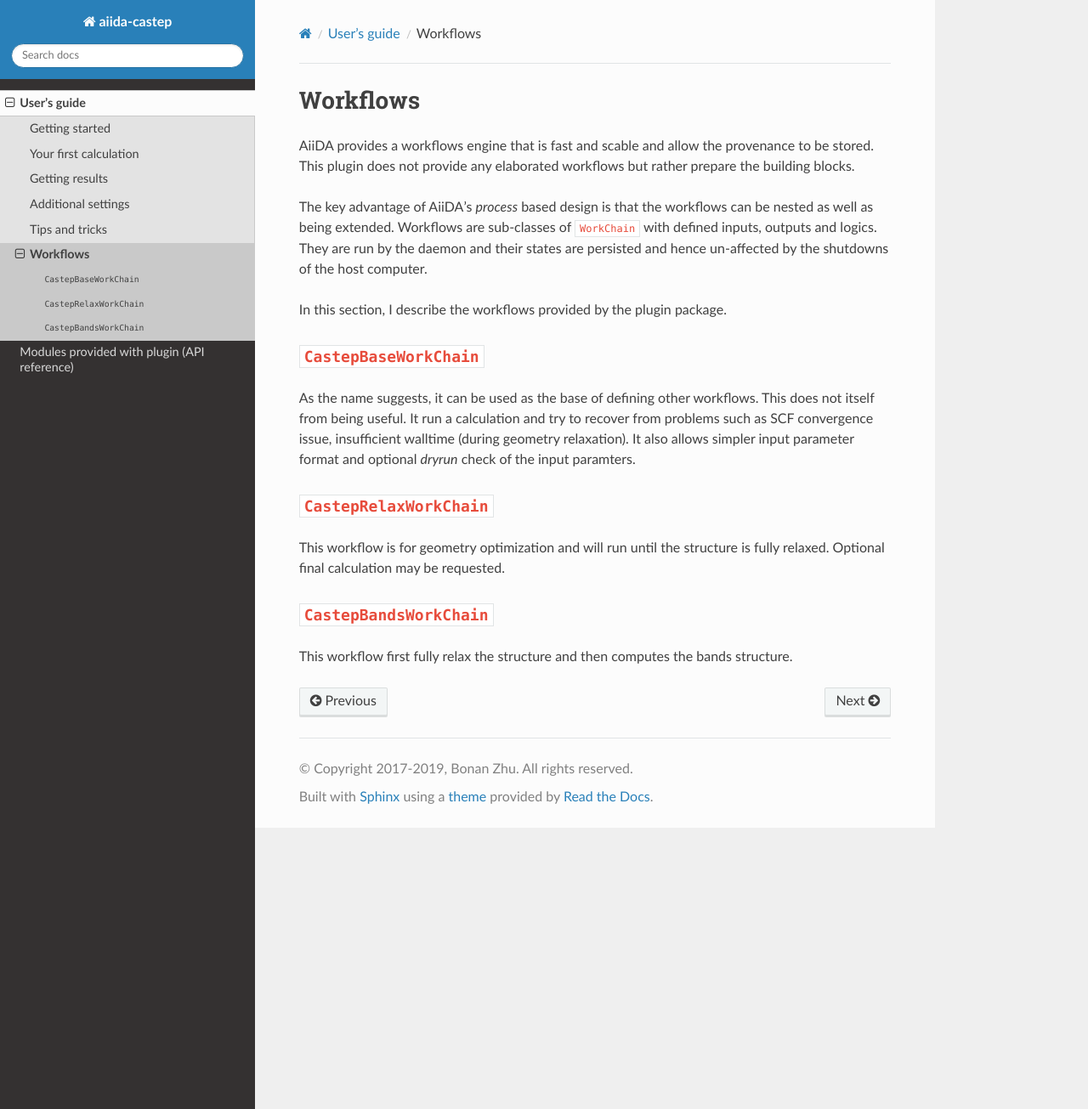
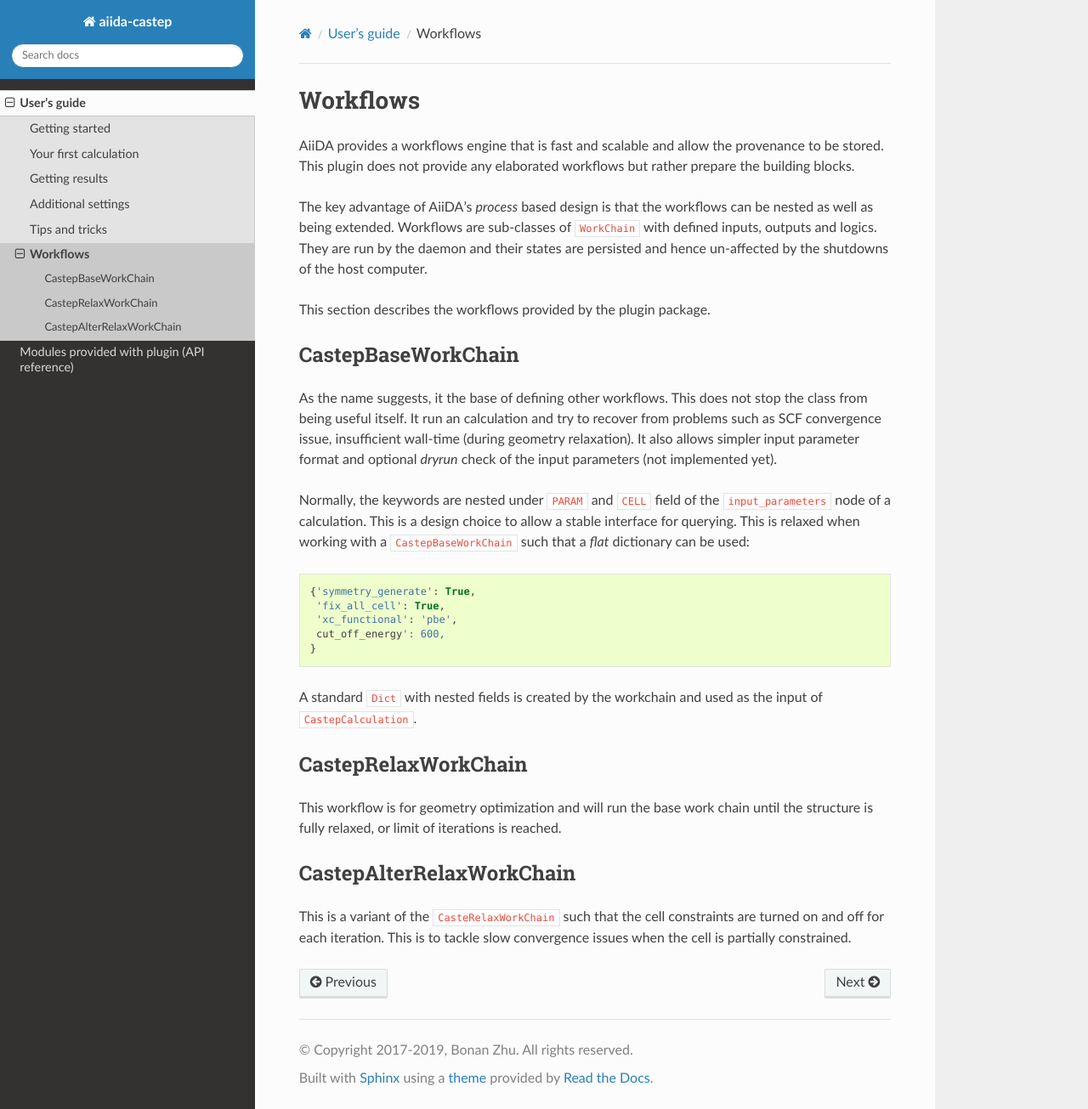
Before and after one commit to zhubonan/aiida-castep, a Sphinx documentation site: the page built from docs/source/user_guide/workflows.rst, in a window 1280 px wide and 1305 px high. Shown: the whole window at 85% size. Built offline with Sphinx 7.4.7 and the Read the Docs theme 2.0.0, drawn with Linux system fonts in a browser that asks for light colours; the version number could not be read and is left out.

Commit message:
Updated workflow documentation

```diff
--- a/docs/source/user_guide/workflows.rst
+++ b/docs/source/user_guide/workflows.rst
@@ -2,7 +2,7 @@
 Workflows
 =========
 
-AiiDA provides a workflows engine that is fast and scable and allow the provenance to be stored.
+AiiDA provides a workflows engine that is fast and scalable and allow the provenance to be stored.
 This plugin does not provide any elaborated workflows but rather prepare the building blocks.
 
 The key advantage of AiiDA's *process* based design is that the workflows can be nested as well as
@@ -10,25 +10,38 @@ being extended. Workflows are sub-classes of ``WorkChain`` with defined inputs,
 They are run by the daemon and their states are persisted and hence un-affected by the shutdowns
 of the host computer.
 
-In this section, I describe the workflows provided by the plugin package.
+This section describes the workflows provided by the plugin package.
 
 
-``CastepBaseWorkChain``
------------------------
+CastepBaseWorkChain
+-------------------
 
-As the name suggests, it can be used as the base of defining other workflows. This does not itself from
-being useful. It run a calculation and try to recover from problems such as SCF convergence issue,
-insufficient walltime (during geometry relaxation). It also allows simpler input parameter format and
-optional *dryrun* check of the input paramters.
+As the name suggests, it the base of defining other workflows. This does not stop the class from
+being useful itself. It run an calculation and try to recover from problems such as SCF convergence issue,
+insufficient wall-time (during geometry relaxation). It also allows simpler input parameter format and
+optional *dryrun* check of the input parameters (not implemented yet).
+
+Normally, the keywords are nested under ``PARAM`` and ``CELL`` field of the ``input_parameters`` node of a
+calculation. This is a design choice to allow a stable interface for querying. This is relaxed when working
+with a ``CastepBaseWorkChain`` such that a *flat* dictionary can be used::
+
+ {'symmetry_generate': True,
+  'fix_all_cell': True,
+  'xc_functional': 'pbe',
+  cut_off_energy': 600,
+ }
+
+A standard ``Dict`` with nested fields is created by the workchain and used as the input of ``CastepCalculation``.
 
 
-``CastepRelaxWorkChain``
-------------------------
+CastepRelaxWorkChain
+--------------------
 
-This workflow is for geometry optimization and will run until the structure is fully relaxed.
-Optional final calculation may be requested.
+This workflow is for geometry optimization and will run the base work chain until the structure is fully relaxed,
+or limit of iterations is reached.
 
+CastepAlterRelaxWorkChain
+-------------------------
 
-``CastepBandsWorkChain``
-------------------------
-This workflow first fully relax the structure and then computes the bands structure.
+This is a variant of the ``CasteRelaxWorkChain`` such that the cell constraints are turned on and off for
+each iteration. This is to tackle slow convergence issues when the cell is partially constrained.
```
